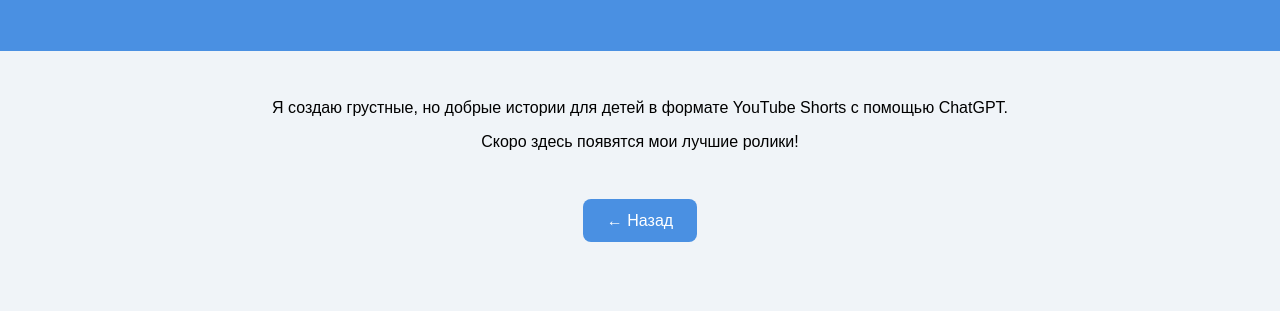
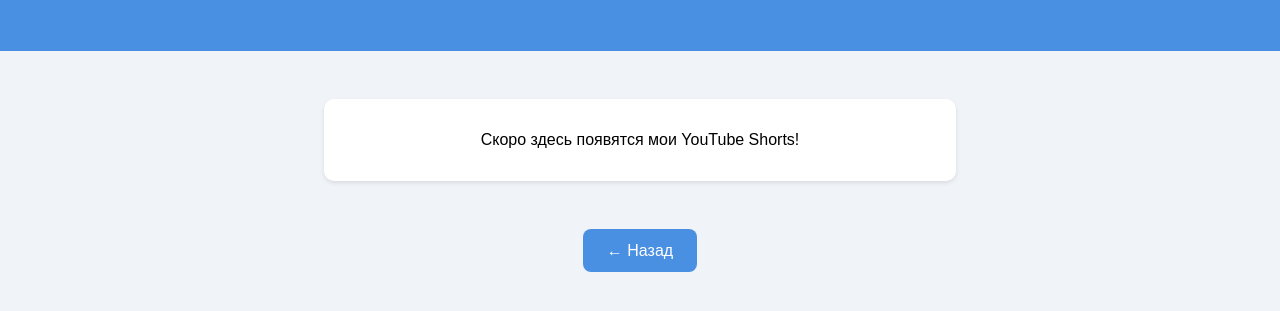
Before and after one commit to gerundy/Adilzhan-site, a plain HTML site: page videos.html in a window 1280 px wide. Shown: the part 93-404 px from the top of the page. Drawn offline with Linux system fonts and the light colour scheme.

Commit message:
Первая анимация страницы видео

```diff
--- a/videos.html
+++ b/videos.html
@@ -19,6 +19,14 @@
     main {
       padding: 2rem;
     }
+    .video-block {
+      background: white;
+      margin: 1rem auto;
+      padding: 1rem;
+      border-radius: 10px;
+      max-width: 600px;
+      box-shadow: 0 2px 4px rgba(0,0,0,0.1);
+    }
     a {
       display: inline-block;
       margin-top: 2rem;
@@ -31,15 +39,38 @@
     a:hover {
       background: #357abd;
     }
+    .fade-in {
+      opacity: 0;
+      transform: translateY(30px);
+      animation: fadeIn 0.8s ease-out forwards;
+    }
+    .slide-in {
+      opacity: 0;
+      transform: translateY(-30px);
+      animation: slideIn 0.8s ease-out forwards;
+    }
+    @keyframes fadeIn {
+      to {
+        opacity: 1;
+        transform: translateY(0);
+      }
+    }
+    @keyframes slideIn {
+      to {
+        opacity: 1;
+        transform: translateY(0);
+      }
+    }
   </style>
 </head>
 <body>
-  <header>
+  <header class="slide-in">
     <h1>Мои видео</h1>
   </header>
-  <main>
-    <p>Я создаю грустные, но добрые истории для детей в формате YouTube Shorts с помощью ChatGPT.</p>
-    <p>Скоро здесь появятся мои лучшие ролики!</p>
+  <main class="fade-in">
+    <div class="video-block">
+      <p>Скоро здесь появятся мои YouTube Shorts!</p>
+    </div>
     <a href="index.html">← Назад</a>
   </main>
 </body>
```
